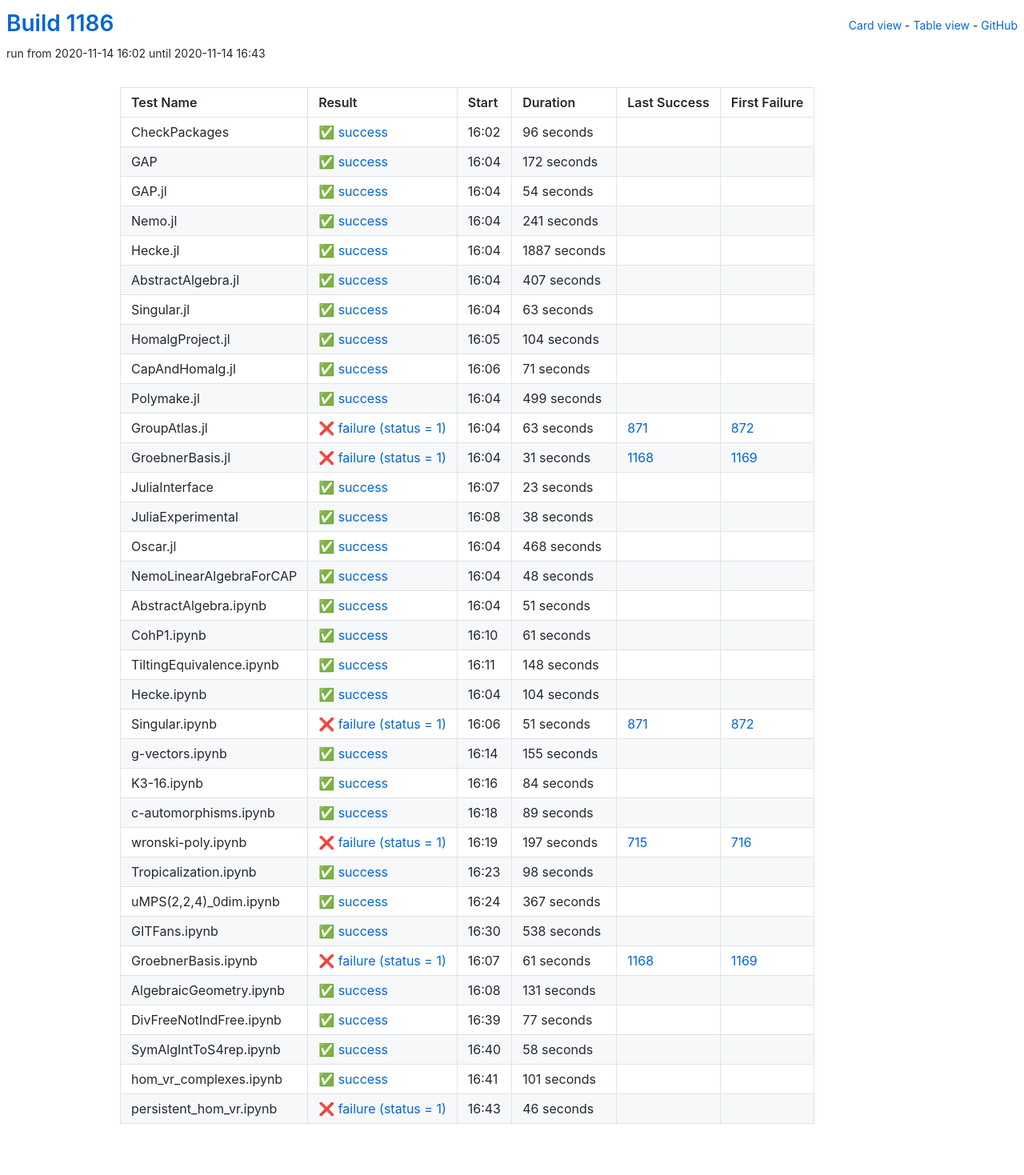
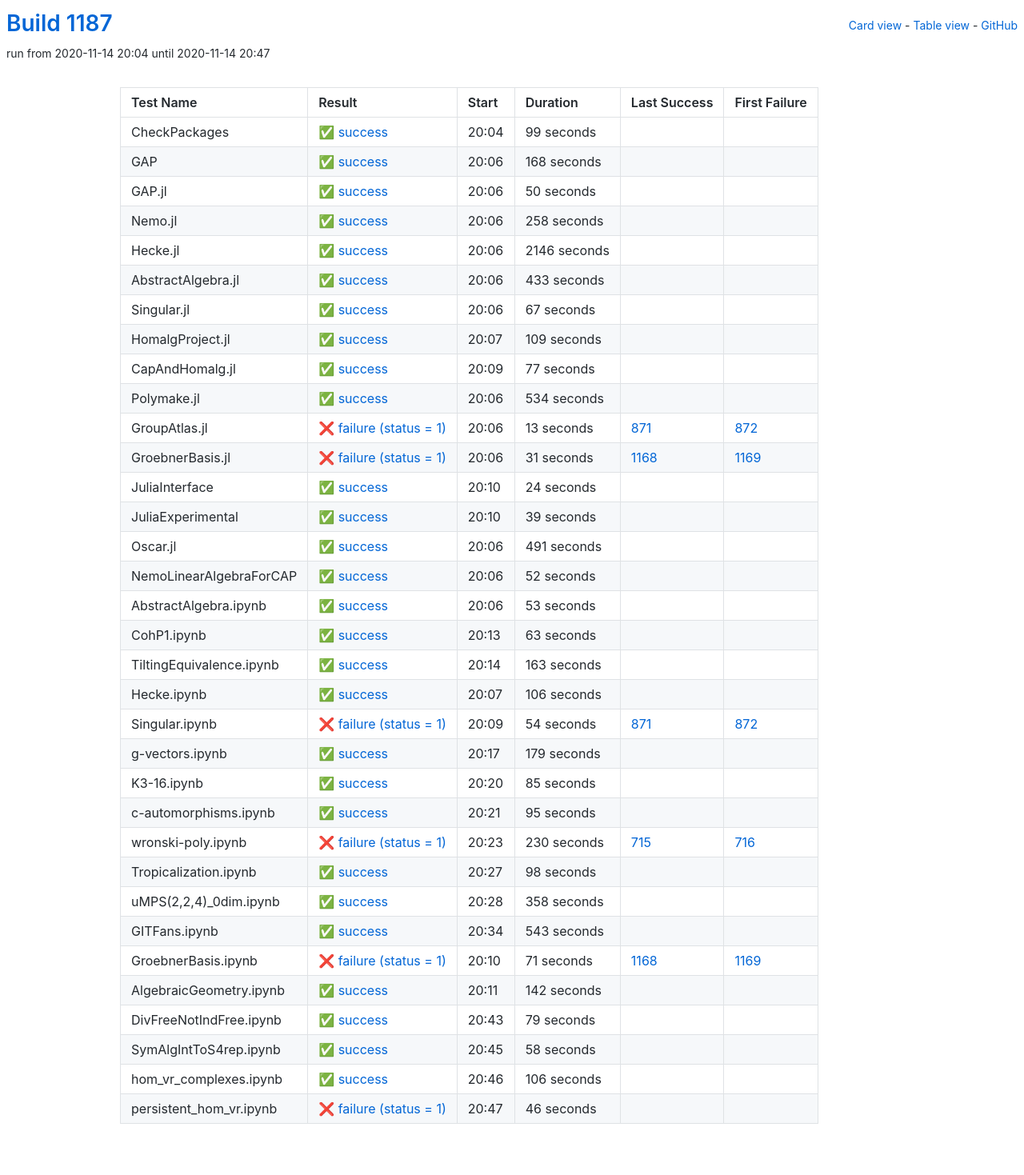
Before and after one commit to oscar-system/oscar-ci-status-stable, a Jekyll site: the page built from table.html, in a window 1280 px wide. Shown: the whole page at 80% size. Built offline with Jekyll 4.4.1, drawn with Linux system fonts in a browser that asks for light colours.

Commit message:
Build #1187

```diff
--- a/_data/ci.yml
+++ b/_data/ci.yml
@@ -1,6 +1,6 @@
 ---
-build: 1186
-build_url: https://oscarci.mathematik.uni-kl.de/job/oscar-stable/1186/
+build: 1187
+build_url: https://oscarci.mathematik.uni-kl.de/job/oscar-stable/1187/
 job: oscar-stable
 organization: oscar-system
 repo: oscar-ci-status-stable
@@ -8,140 +8,140 @@ repourl: https://github.com/oscar-system/oscar-ci-status-stable
 tests:
 - name: CheckPackages
   id: checkpackages
-  log: https://oscarci.mathematik.uni-kl.de/job/oscar-stable/1186/artifact/logs/build-1186/CheckPackages.log
-  start: 2020-11-14 16:02
+  log: https://oscarci.mathematik.uni-kl.de/job/oscar-stable/1187/artifact/logs/build-1187/CheckPackages.log
+  start: 2020-11-14 20:04
   success: true
   exitcode: 0
   status: success
-  duration: 96
+  duration: 99
   last_success: false
   last_success_url:
   first_failure: false
   first_failure_url:
 - name: GAP
   id: gap
-  log: https://oscarci.mathematik.uni-kl.de/job/oscar-stable/1186/artifact/logs/build-1186/GAP.log
-  start: 2020-11-14 16:04
+  log: https://oscarci.mathematik.uni-kl.de/job/oscar-stable/1187/artifact/logs/build-1187/GAP.log
+  start: 2020-11-14 20:06
   success: true
   exitcode: 0
   status: success
-  duration: 172
+  duration: 168
   last_success: false
   last_success_url:
   first_failure: false
   first_failure_url:
 - name: GAP.jl
   id: gap-jl
-  log: https://oscarci.mathematik.uni-kl.de/job/oscar-stable/1186/artifact/logs/build-1186/GAP.jl.log
-  start: 2020-11-14 16:04
+  log: https://oscarci.mathematik.uni-kl.de/job/oscar-stable/1187/artifact/logs/build-1187/GAP.jl.log
+  start: 2020-11-14 20:06
   success: true
   exitcode: 0
   status: success
-  duration: 54
+  duration: 50
   last_success: false
   last_success_url:
   first_failure: false
   first_failure_url:
 - name: Nemo.jl
   id: nemo-jl
-  log: https://oscarci.mathematik.uni-kl.de/job/oscar-stable/1186/artifact/logs/build-1186/Nemo.jl.log
-  start: 2020-11-14 16:04
+  log: https://oscarci.mathematik.uni-kl.de/job/oscar-stable/1187/artifact/logs/build-1187/Nemo.jl.log
+  start: 2020-11-14 20:06
   success: true
   exitcode: 0
   status: success
-  duration: 241
+  duration: 258
   last_success: false
   last_success_url:
   first_failure: false
   first_failure_url:
 - name: Hecke.jl
   id: hecke-jl
-  log: https://oscarci.mathematik.uni-kl.de/job/oscar-stable/1186/artifact/logs/build-1186/Hecke.jl.log
-  start: 2020-11-14 16:04
+  log: https://oscarci.mathematik.uni-kl.de/job/oscar-stable/1187/artifact/logs/build-1187/Hecke.jl.log
+  start: 2020-11-14 20:06
   success: true
   exitcode: 0
   status: success
-  duration: 1887
+  duration: 2146
   last_success: false
   last_success_url:
   first_failure: false
   first_failure_url:
 - name: AbstractAlgebra.jl
   id: abstractalgebra-jl
-  log: https://oscarci.mathematik.uni-kl.de/job/oscar-stable/1186/artifact/logs/build-1186/AbstractAlgebra.jl.log
-  start: 2020-11-14 16:04
+  log: https://oscarci.mathematik.uni-kl.de/job/oscar-stable/1187/artifact/logs/build-1187/AbstractAlgebra.jl.log
+  start: 2020-11-14 20:06
   success: true
   exitcode: 0
   status: success
-  duration: 407
+  duration: 433
   last_success: false
   last_success_url:
   first_failure: false
   first_failure_url:
 - name: Singular.jl
   id: singular-jl
-  log: https://oscarci.mathematik.uni-kl.de/job/oscar-stable/1186/artifact/logs/build-1186/Singular.jl.log
-  start: 2020-11-14 16:04
+  log: https://oscarci.mathematik.uni-kl.de/job/oscar-stable/1187/artifact/logs/build-1187/Singular.jl.log
+  start: 2020-11-14 20:06
   success: true
   exitcode: 0
   status: success
-  duration: 63
+  duration: 67
   last_success: false
   last_success_url:
   first_failure: false
   first_failure_url:
 - name: HomalgProject.jl
   id: homalgproject-jl
-  log: https://oscarci.mathematik.uni-kl.de/job/oscar-stable/1186/artifact/logs/build-1186/HomalgProject.jl.log
-  start: 2020-11-14 16:05
+  log: https://oscarci.mathematik.uni-kl.de/job/oscar-stable/1187/artifact/logs/build-1187/HomalgProject.jl.log
+  start: 2020-11-14 20:07
   success: true
   exitcode: 0
   status: success
-  duration: 104
+  duration: 109
   last_success: false
   last_success_url:
   first_failure: false
   first_failure_url:
 - name: CapAndHomalg.jl
   id: capandhomalg-jl
-  log: https://oscarci.mathematik.uni-kl.de/job/oscar-stable/1186/artifact/logs/build-1186/CapAndHomalg.jl.log
-  start: 2020-11-14 16:06
+  log: https://oscarci.mathematik.uni-kl.de/job/oscar-stable/1187/artifact/logs/build-1187/CapAndHomalg.jl.log
+  start: 2020-11-14 20:09
   success: true
   exitcode: 0
   status: success
-  duration: 71
+  duration: 77
   last_success: false
   last_success_url:
   first_failure: false
   first_failure_url:
 - name: Polymake.jl
   id: polymake-jl
-  log: https://oscarci.mathematik.uni-kl.de/job/oscar-stable/1186/artifact/logs/build-1186/Polymake.jl.log
-  start: 2020-11-14 16:04
+  log: https://oscarci.mathematik.uni-kl.de/job/oscar-stable/1187/artifact/logs/build-1187/Polymake.jl.log
+  start: 2020-11-14 20:06
   success: true
   exitcode: 0
   status: success
-  duration: 499
+  duration: 534
   last_success: false
   last_success_url:
   first_failure: false
   first_failure_url:
 - name: GroupAtlas.jl
   id: groupatlas-jl
-  log: https://oscarci.mathematik.uni-kl.de/job/oscar-stable/1186/artifact/logs/build-1186/GroupAtlas.jl.log
-  start: 2020-11-14 16:04
+  log: https://oscarci.mathematik.uni-kl.de/job/oscar-stable/1187/artifact/logs/build-1187/GroupAtlas.jl.log
+  start: 2020-11-14 20:06
   success: false
   exitcode: 1
   status: failure
-  duration: 63
+  duration: 13
   last_success: 871
   last_success_url: https://oscarci.mathematik.uni-kl.de/job/oscar-stable/871/
   first_failure: 872
   first_failure_url: https://oscarci.mathematik.uni-kl.de/job/oscar-stable/872/
 - name: GroebnerBasis.jl
   id: groebnerbasis-jl
-  log: https://oscarci.mathematik.uni-kl.de/job/oscar-stable/1186/artifact/logs/build-1186/GroebnerBasis.jl.log
-  start: 2020-11-14 16:04
+  log: https://oscarci.mathematik.uni-kl.de/job/oscar-stable/1187/artifact/logs/build-1187/GroebnerBasis.jl.log
+  start: 2020-11-14 20:06
   success: false
   exitcode: 1
   status: failure
@@ -152,164 +152,164 @@ tests:
   first_failure_url: https://oscarci.mathematik.uni-kl.de/job/oscar-stable/1169/
 - name: JuliaInterface
   id: juliainterface
-  log: https://oscarci.mathematik.uni-kl.de/job/oscar-stable/1186/artifact/logs/build-1186/JuliaInterface.log
-  start: 2020-11-14 16:07
+  log: https://oscarci.mathematik.uni-kl.de/job/oscar-stable/1187/artifact/logs/build-1187/JuliaInterface.log
+  start: 2020-11-14 20:10
   success: true
   exitcode: 0
   status: success
-  duration: 23
+  duration: 24
   last_success: false
   last_success_url:
   first_failure: false
   first_failure_url:
 - name: JuliaExperimental
   id: juliaexperimental
-  log: https://oscarci.mathematik.uni-kl.de/job/oscar-stable/1186/artifact/logs/build-1186/JuliaExperimental.log
-  start: 2020-11-14 16:08
+  log: https://oscarci.mathematik.uni-kl.de/job/oscar-stable/1187/artifact/logs/build-1187/JuliaExperimental.log
+  start: 2020-11-14 20:10
   success: true
   exitcode: 0
   status: success
-  duration: 38
+  duration: 39
   last_success: false
   last_success_url:
   first_failure: false
   first_failure_url:
 - name: Oscar.jl
   id: oscar-jl
-  log: https://oscarci.mathematik.uni-kl.de/job/oscar-stable/1186/artifact/logs/build-1186/Oscar.jl.log
-  start: 2020-11-14 16:04
+  log: https://oscarci.mathematik.uni-kl.de/job/oscar-stable/1187/artifact/logs/build-1187/Oscar.jl.log
+  start: 2020-11-14 20:06
   success: true
   exitcode: 0
   status: success
-  duration: 468
+  duration: 491
   last_success: false
   last_success_url:
   first_failure: false
   first_failure_url:
 - name: NemoLinearAlgebraForCAP
   id: nemolinearalgebraforcap
-  log: https://oscarci.mathematik.uni-kl.de/job/oscar-stable/1186/artifact/logs/build-1186/NemoLinearAlgebraForCAP.log
-  start: 2020-11-14 16:04
+  log: https://oscarci.mathematik.uni-kl.de/job/oscar-stable/1187/artifact/logs/build-1187/NemoLinearAlgebraForCAP.log
+  start: 2020-11-14 20:06
   success: true
   exitcode: 0
   status: success
-  duration: 48
+  duration: 52
   last_success: false
   last_success_url:
   first_failure: false
   first_failure_url:
 - name: AbstractAlgebra.ipynb
   id: abstractalgebra-ipynb
-  log: https://oscarci.mathematik.uni-kl.de/job/oscar-stable/1186/artifact/logs/build-1186/AbstractAlgebra.ipynb.log
-  start: 2020-11-14 16:04
+  log: https://oscarci.mathematik.uni-kl.de/job/oscar-stable/1187/artifact/logs/build-1187/AbstractAlgebra.ipynb.log
+  start: 2020-11-14 20:06
   success: true
   exitcode: 0
   status: success
-  duration: 51
+  duration: 53
   last_success: false
   last_success_url:
   first_failure: false
   first_failure_url:
 - name: CohP1.ipynb
   id: cohp1-ipynb
-  log: https://oscarci.mathematik.uni-kl.de/job/oscar-stable/1186/artifact/logs/build-1186/CohP1.ipynb.log
-  start: 2020-11-14 16:10
+  log: https://oscarci.mathematik.uni-kl.de/job/oscar-stable/1187/artifact/logs/build-1187/CohP1.ipynb.log
+  start: 2020-11-14 20:13
   success: true
   exitcode: 0
   status: success
-  duration: 61
+  duration: 63
   last_success: false
   last_success_url:
   first_failure: false
   first_failure_url:
 - name: TiltingEquivalence.ipynb
   id: tiltingequivalence-ipynb
-  log: https://oscarci.mathematik.uni-kl.de/job/oscar-stable/1186/artifact/logs/build-1186/TiltingEquivalence.ipynb.log
-  start: 2020-11-14 16:11
+  log: https://oscarci.mathematik.uni-kl.de/job/oscar-stable/1187/artifact/logs/build-1187/TiltingEquivalence.ipynb.log
+  start: 2020-11-14 20:14
   success: true
   exitcode: 0
   status: success
-  duration: 148
+  duration: 163
   last_success: false
   last_success_url:
   first_failure: false
   first_failure_url:
 - name: Hecke.ipynb
   id: hecke-ipynb
-  log: https://oscarci.mathematik.uni-kl.de/job/oscar-stable/1186/artifact/logs/build-1186/Hecke.ipynb.log
-  start: 2020-11-14 16:04
+  log: https://oscarci.mathematik.uni-kl.de/job/oscar-stable/1187/artifact/logs/build-1187/Hecke.ipynb.log
+  start: 2020-11-14 20:07
   success: true
   exitcode: 0
   status: success
-  duration: 104
+  duration: 106
   last_success: false
   last_success_url:
   first_failure: false
   first_failure_url:
 - name: Singular.ipynb
   id: singular-ipynb
-  log: https://oscarci.mathematik.uni-kl.de/job/oscar-stable/1186/artifact/logs/build-1186/Singular.ipynb.log
-  start: 2020-11-14 16:06
+  log: https://oscarci.mathematik.uni-kl.de/job/oscar-stable/1187/artifact/logs/build-1187/Singular.ipynb.log
+  start: 2020-11-14 20:09
   success: false
   exitcode: 1
   status: failure
-  duration: 51
+  duration: 54
   last_success: 871
   last_success_url: https://oscarci.mathematik.uni-kl.de/job/oscar-stable/871/
   first_failure: 872
   first_failure_url: https://oscarci.mathematik.uni-kl.de/job/oscar-stable/872/
 - name: g-vectors.ipynb
   id: g-vectors-ipynb
-  log: https://oscarci.mathematik.uni-kl.de/job/oscar-stable/1186/artifact/logs/build-1186/g-vectors.ipynb.log
-  start: 2020-11-14 16:14
+  log: https://oscarci.mathematik.uni-kl.de/job/oscar-stable/1187/artifact/logs/build-1187/g-vectors.ipynb.log
+  start: 2020-11-14 20:17
   success: true
   exitcode: 0
   status: success
-  duration: 155
+  duration: 179
   last_success: false
   last_success_url:
   first_failure: false
   first_failure_url:
 - name: K3-16.ipynb
   id: k3-16-ipynb
-  log: https://oscarci.mathematik.uni-kl.de/job/oscar-stable/1186/artifact/logs/build-1186/K3-16.ipynb.log
-  start: 2020-11-14 16:16
+  log: https://oscarci.mathematik.uni-kl.de/job/oscar-stable/1187/artifact/logs/build-1187/K3-16.ipynb.log
+  start: 2020-11-14 20:20
   success: true
   exitcode: 0
   status: success
-  duration: 84
+  duration: 85
   last_success: false
   last_success_url:
   first_failure: false
   first_failure_url:
 - name: c-automorphisms.ipynb
   id: c-automorphisms-ipynb
-  log: https://oscarci.mathematik.uni-kl.de/job/oscar-stable/1186/artifact/logs/build-1186/c-automorphisms.ipynb.log
-  start: 2020-11-14 16:18
+  log: https://oscarci.mathematik.uni-kl.de/job/oscar-stable/1187/artifact/logs/build-1187/c-automorphisms.ipynb.log
+  start: 2020-11-14 20:21
   success: true
   exitcode: 0
   status: success
-  duration: 89
+  duration: 95
   last_success: false
   last_success_url:
   first_failure: false
   first_failure_url:
 - name: wronski-poly.ipynb
   id: wronski-poly-ipynb
-  log: https://oscarci.mathematik.uni-kl.de/job/oscar-stable/1186/artifact/logs/build-1186/wronski-poly.ipynb.log
-  start: 2020-11-14 16:19
+  log: https://oscarci.mathematik.uni-kl.de/job/oscar-stable/1187/artifact/logs/build-1187/wronski-poly.ipynb.log
+  start: 2020-11-14 20:23
   success: false
   exitcode: 1
   status: failure
-  duration: 197
+  duration: 230
   last_success: 715
   last_success_url: https://oscarci.mathematik.uni-kl.de/job/oscar-stable/715/
   first_failure: 716
   first_failure_url: https://oscarci.mathematik.uni-kl.de/job/oscar-stable/716/
 - name: Tropicalization.ipynb
   id: tropicalization-ipynb
-  log: https://oscarci.mathematik.uni-kl.de/job/oscar-stable/1186/artifact/logs/build-1186/Tropicalization.ipynb.log
-  start: 2020-11-14 16:23
+  log: https://oscarci.mathematik.uni-kl.de/job/oscar-stable/1187/artifact/logs/build-1187/Tropicalization.ipynb.log
+  start: 2020-11-14 20:27
   success: true
   exitcode: 0
   status: success
@@ -320,68 +320,68 @@ tests:
   first_failure_url:
 - name: uMPS(2,2,4)_0dim.ipynb
   id: umps-2-2-4-0dim-ipynb
-  log: https://oscarci.mathematik.uni-kl.de/job/oscar-stable/1186/artifact/logs/build-1186/uMPS-2-2-4-_0dim.ipynb.log
-  start: 2020-11-14 16:24
+  log: https://oscarci.mathematik.uni-kl.de/job/oscar-stable/1187/artifact/logs/build-1187/uMPS-2-2-4-_0dim.ipynb.log
+  start: 2020-11-14 20:28
   success: true
   exitcode: 0
   status: success
-  duration: 367
+  duration: 358
   last_success: false
   last_success_url:
   first_failure: false
   first_failure_url:
 - name: GITFans.ipynb
   id: gitfans-ipynb
-  log: https://oscarci.mathematik.uni-kl.de/job/oscar-stable/1186/artifact/logs/build-1186/GITFans.ipynb.log
-  start: 2020-11-14 16:30
+  log: https://oscarci.mathematik.uni-kl.de/job/oscar-stable/1187/artifact/logs/build-1187/GITFans.ipynb.log
+  start: 2020-11-14 20:34
   success: true
   exitcode: 0
   status: success
-  duration: 538
+  duration: 543
   last_success: false
   last_success_url:
   first_failure: false
   first_failure_url:
 - name: GroebnerBasis.ipynb
   id: groebnerbasis-ipynb
-  log: https://oscarci.mathematik.uni-kl.de/job/oscar-stable/1186/artifact/logs/build-1186/GroebnerBasis.ipynb.log
-  start: 2020-11-14 16:07
+  log: https://oscarci.mathematik.uni-kl.de/job/oscar-stable/1187/artifact/logs/build-1187/GroebnerBasis.ipynb.log
+  start: 2020-11-14 20:10
   success: false
   exitcode: 1
   status: failure
-  duration: 61
+  duration: 71
   last_success: 1168
   last_success_url: https://oscarci.mathematik.uni-kl.de/job/oscar-stable/1168/
   first_failure: 1169
   first_failure_url: https://oscarci.mathematik.uni-kl.de/job/oscar-stable/1169/
 - name: AlgebraicGeometry.ipynb
   id: algebraicgeometry-ipynb
-  log: https://oscarci.mathematik.uni-kl.de/job/oscar-stable/1186/artifact/logs/build-1186/AlgebraicGeometry.ipynb.log
-  start: 2020-11-14 16:08
+  log: https://oscarci.mathematik.uni-kl.de/job/oscar-stable/1187/artifact/logs/build-1187/AlgebraicGeometry.ipynb.log
+  start: 2020-11-14 20:11
   success: true
   exitcode: 0
   status: success
-  duration: 131
+  duration: 142
   last_success: false
   last_success_url:
   first_failure: false
   first_failure_url:
 - name: DivFreeNotIndFree.ipynb
   id: divfreenotindfree-ipynb
-  log: https://oscarci.mathematik.uni-kl.de/job/oscar-stable/1186/artifact/logs/build-1186/DivFreeNotIndFree.ipynb.log
-  start: 2020-11-14 16:39
+  log: https://oscarci.mathematik.uni-kl.de/job/oscar-stable/1187/artifact/logs/build-1187/DivFreeNotIndFree.ipynb.log
+  start: 2020-11-14 20:43
   success: true
   exitcode: 0
   status: success
-  duration: 77
+  duration: 79
   last_success: false
   last_success_url:
   first_failure: false
   first_failure_url:
 - name: SymAlgIntToS4rep.ipynb
   id: symalginttos4rep-ipynb
-  log: https://oscarci.mathematik.uni-kl.de/job/oscar-stable/1186/artifact/logs/build-1186/SymAlgIntToS4rep.ipynb.log
-  start: 2020-11-14 16:40
+  log: https://oscarci.mathematik.uni-kl.de/job/oscar-stable/1187/artifact/logs/build-1187/SymAlgIntToS4rep.ipynb.log
+  start: 2020-11-14 20:45
   success: true
   exitcode: 0
   status: success
@@ -392,20 +392,20 @@ tests:
   first_failure_url:
 - name: hom_vr_complexes.ipynb
   id: hom-vr-complexes-ipynb
-  log: https://oscarci.mathematik.uni-kl.de/job/oscar-stable/1186/artifact/logs/build-1186/hom_vr_complexes.ipynb.log
-  start: 2020-11-14 16:41
+  log: https://oscarci.mathematik.uni-kl.de/job/oscar-stable/1187/artifact/logs/build-1187/hom_vr_complexes.ipynb.log
+  start: 2020-11-14 20:46
   success: true
   exitcode: 0
   status: success
-  duration: 101
+  duration: 106
   last_success: false
   last_success_url:
   first_failure: false
   first_failure_url:
 - name: persistent_hom_vr.ipynb
   id: persistent-hom-vr-ipynb
-  log: https://oscarci.mathematik.uni-kl.de/job/oscar-stable/1186/artifact/logs/build-1186/persistent_hom_vr.ipynb.log
-  start: 2020-11-14 16:43
+  log: https://oscarci.mathematik.uni-kl.de/job/oscar-stable/1187/artifact/logs/build-1187/persistent_hom_vr.ipynb.log
+  start: 2020-11-14 20:47
   success: false
   exitcode: 1
   status: failure
```
Also changed, not shown: README.md.
